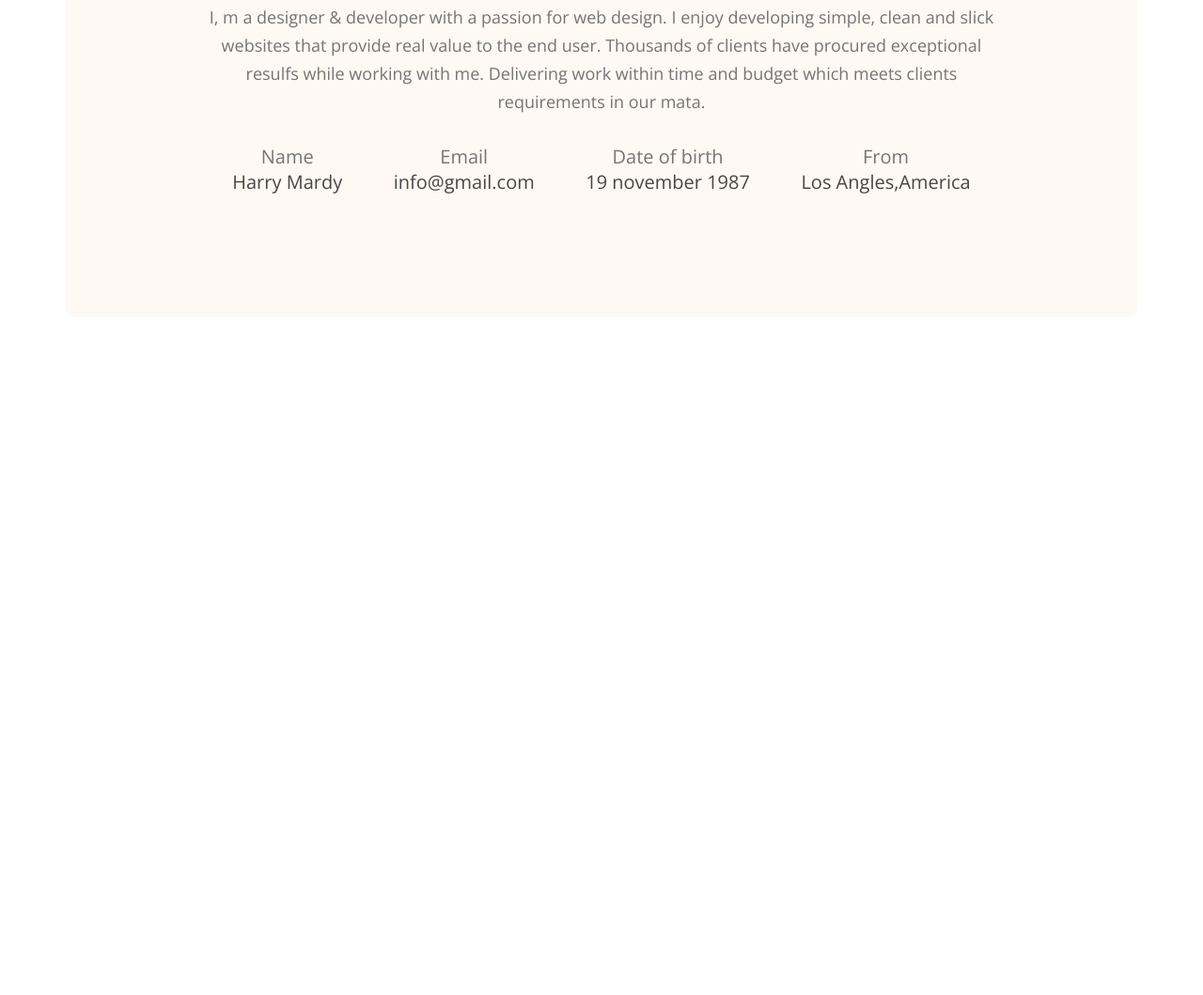
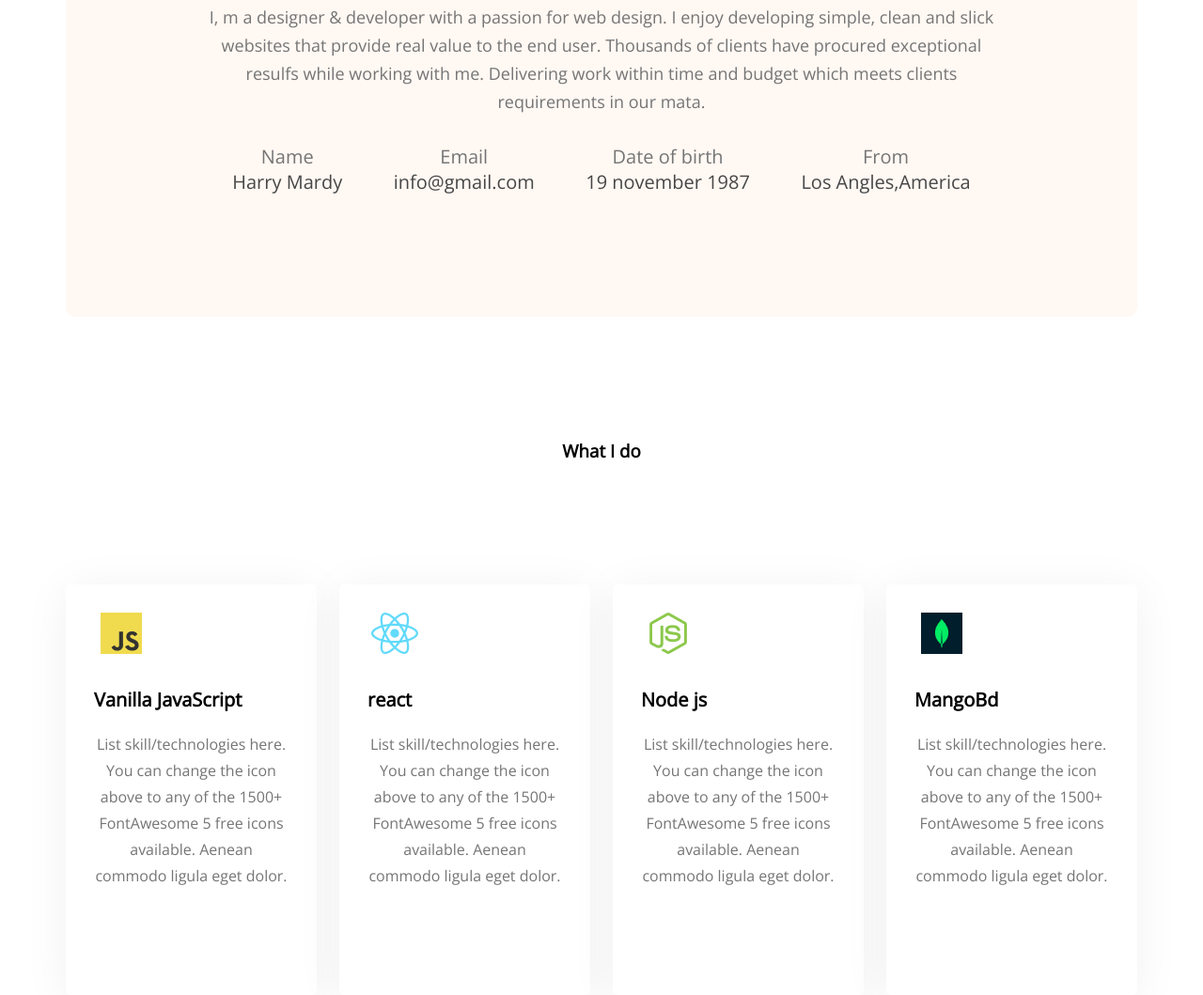
Before and after one commit to shahriarislam71/developer-portfolio, a plain HTML site: page index.html in a window 1280 px wide. Shown: the part 1171-2230 px from the top of the page at 94% size. Before the commit the page ends 1508 px from the top, so only its background shows below. Drawn offline with nearby package versions, Linux system fonts and the light colour scheme.

Commit message:
second item

```diff
--- a/index.html
+++ b/index.html
@@ -56,6 +56,31 @@
                 </div>
             </div>
         </section>
+        <section class="What-i-do">
+            <h3>What I do</h3>
+            <div class="skills-container">
+                <div class="skills">
+                    <img class="img1" src="images/icons/js.png" alt="">
+                    <p class="skill-title">Vanilla JavaScript</p>
+                    <p class="skill-description">List skill/technologies here. You can change the icon above to any of the 1500+ FontAwesome 5 free icons available. Aenean commodo ligula eget dolor.</p>
+                </div>
+                <div class="skills">
+                    <img class="img1" src="images/icons/react.png" alt="">
+                    <p class="skill-title">react</p>
+                    <p class="skill-description">List skill/technologies here. You can change the icon above to any of the 1500+ FontAwesome 5 free icons available. Aenean commodo ligula eget dolor.</p>
+                </div>
+                <div class="skills">
+                    <img class="img1" src="images/icons/nodejs.png" alt="">
+                    <p class="skill-title">Node js</p>
+                    <p class="skill-description">List skill/technologies here. You can change the icon above to any of the 1500+ FontAwesome 5 free icons available. Aenean commodo ligula eget dolor.</p>
+                </div>
+                <div class="skills">
+                    <img class="img1" src="images/icons/mongo.png" alt="">
+                    <p class="skill-title">MangoBd</p>
+                    <p class="skill-description">List skill/technologies here. You can change the icon above to any of the 1500+ FontAwesome 5 free icons available. Aenean commodo ligula eget dolor.</p>
+                </div>
+            </div>
+        </section>
     </main>
     <footer></footer>
 
--- a/styles/portfolio.css
+++ b/styles/portfolio.css
@@ -118,9 +118,48 @@ main {
     color: #757575;
     font-size: 20px;
 }
-.title-description{
+
+.title-description {
     font-weight: 400;
     color: #474747;
     font-size: 20px;
 
 }
+
+.skills-container {
+    display: flex;
+    gap: 24px;
+    margin-top: 130px;
+}
+
+.skills {
+
+    background: #FFFFFF;
+    box-shadow: 0px 6px 50px rgba(0, 0, 0, 0.06);
+    border-radius: 5px;
+    padding: 30px;
+    height: 377px;
+
+}
+
+.skill-description {
+    font-weight: 400;
+    font-size: 16px;
+    color: #757575;
+    line-height: 28px;
+    margin-top: 20px;
+}
+
+.What-i-do {
+    margin-top: 130px;
+}
+
+.skill-title {
+    font-weight: 700;
+    font-size: 20px;
+    margin-top: 30px;
+    text-align: left;
+}
+.img1{
+    margin-right: 150px;
+}
```
